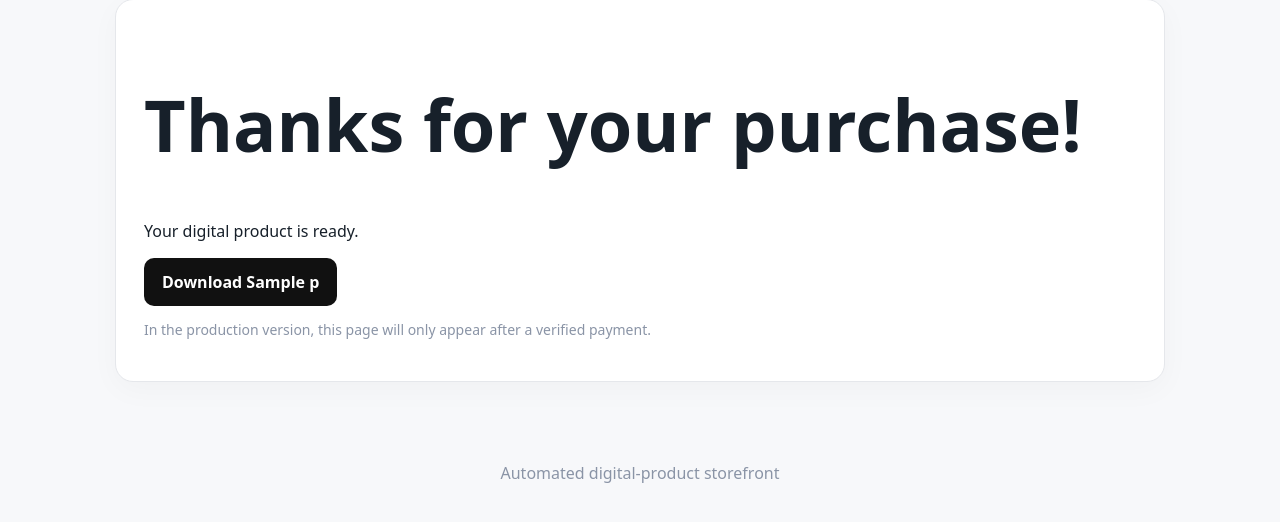
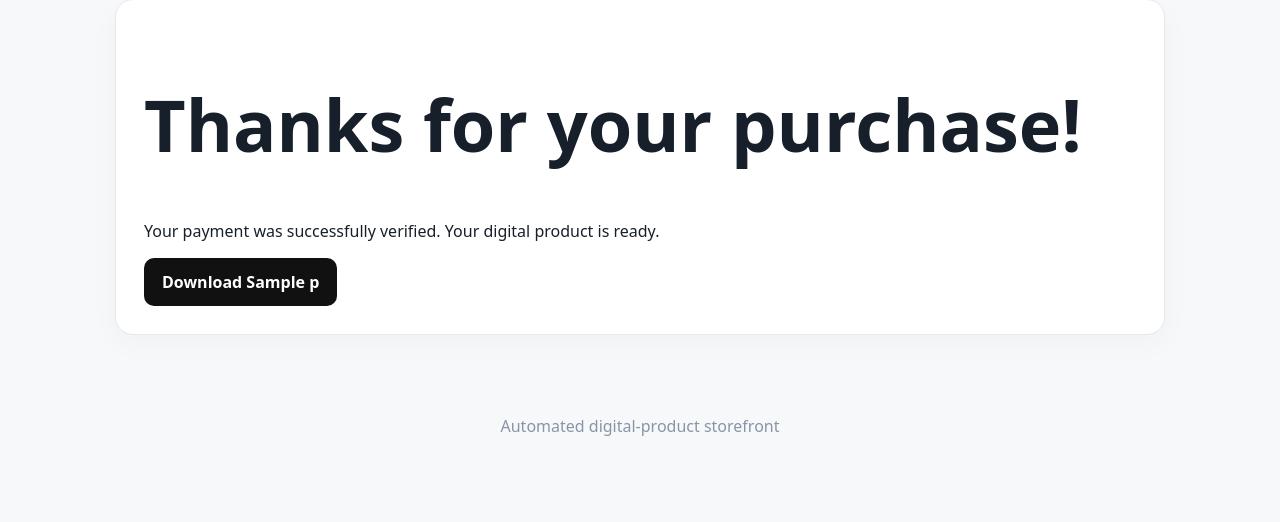
Before and after one commit to jstark45xd/autoincome, a Flask app: template templates/success.html in a window 1280 px wide. Shown: the part 114-636 px from the top of the page. Run offline with Flask 3, Linux system fonts and the light colour scheme; the template is opened without the code that fills it: most values are stand-ins (such as "Sample title", 1, 10 or a date in 2020).

Commit message:
Enhance success page content and download link
Updated success message and download link in success.html.

```diff
--- a/templates/success.html
+++ b/templates/success.html
@@ -9,17 +9,13 @@
     <h1>Thanks for your purchase!</h1>
 
     <p>
+        Your payment was successfully verified.
         Your digital product is ready.
     </p>
 
-  <a class="button" href="/download/{{ p.filename }}">
+    <a class="button" href="{{ download_url }}">
         Download {{ p.name }}
     </a>
-
-  <p class="muted">
-    In the production version, this page will only appear
-    after a verified payment.
-  </p>
 
 </section>
 
```
Lines whose indentation alone changed are shown as unchanged.
